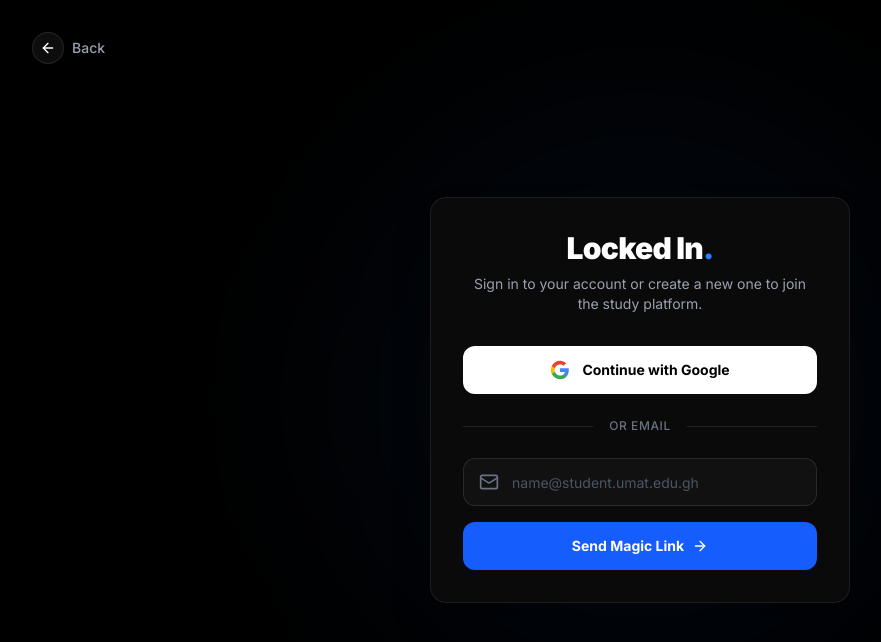
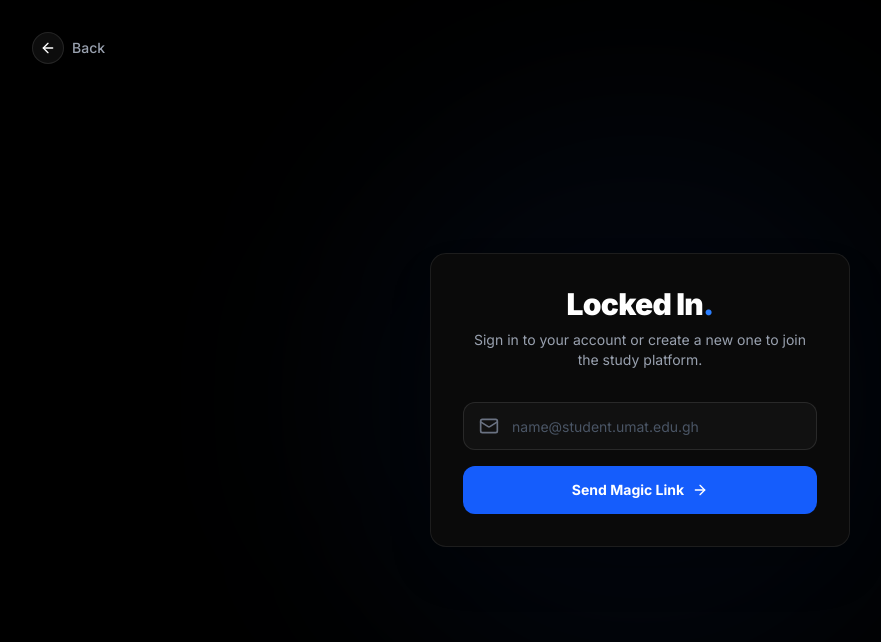
Before and after one commit to Solomon-Onokerhor/Locked-In-v1, a Next.js app: page /auth in a window 1280 px wide. Shown: the top 642 px of the page, without its empty margins (0-881 px from the left). Built offline with nearby package versions, Linux system fonts and the light colour scheme; no server answers.

Commit message:
fix: remove Google OAuth button as it is not enabled in Supabase yet

```diff
--- a/src/app/auth/page.tsx
+++ b/src/app/auth/page.tsx
@@ -76,26 +76,6 @@
                     <p className="text-gray-400 text-sm">Sign in to your account or create a new one to join the study platform.</p>
                 </div>
 
-                <button
-                    onClick={handleGoogleLogin}
-                    disabled={loading}
-                    className="w-full h-12 bg-white text-black font-bold text-sm rounded-xl hover:bg-gray-200 transition-colors flex items-center justify-center gap-3 disabled:opacity-50 mb-6"
-                >
-                    <svg viewBox="0 0 24 24" width="20" height="20" xmlns="http://www.w3.org/2000/svg">
-                        <path d="M22.56 12.25c0-.78-.07-1.53-.2-2.25H12v4.26h5.92c-.26 1.37-1.04 2.53-2.21 3.31v2.77h3.57c2.08-1.92 3.28-4.74 3.28-8.09z" fill="#4285F4" />
-                        <path d="M12 23c2.97 0 5.46-.98 7.28-2.66l-3.57-2.77c-.98.66-2.23 1.06-3.71 1.06-2.86 0-5.29-1.93-6.16-4.53H2.18v2.84C3.99 20.53 7.7 23 12 23z" fill="#34A853" />
-                        <path d="M5.84 14.09c-.22-.66-.35-1.36-.35-2.09s.13-1.43.35-2.09V7.07H2.18C1.43 8.55 1 10.22 1 12s.43 3.45 1.18 4.93l2.85-2.22.81-.62z" fill="#FBBC05" />
-                        <path d="M12 5.38c1.62 0 3.06.56 4.21 1.64l3.15-3.15C17.45 2.09 14.97 1 12 1 7.7 1 3.99 3.47 2.18 7.07l3.66 2.84c.87-2.6 3.3-4.53 6.16-4.53z" fill="#EA4335" />
-                    </svg>
-                    Continue with Google
-                </button>
-
-                <div className="relative flex items-center gap-4 mb-6">
-                    <div className="h-px bg-white/10 flex-1" />
-                    <span className="text-xs text-gray-500 font-medium uppercase tracking-wider">or email</span>
-                    <div className="h-px bg-white/10 flex-1" />
-                </div>
-
                 <form onSubmit={handleLogin} className="space-y-4">
                     <div>
                         <div className="relative">
```
